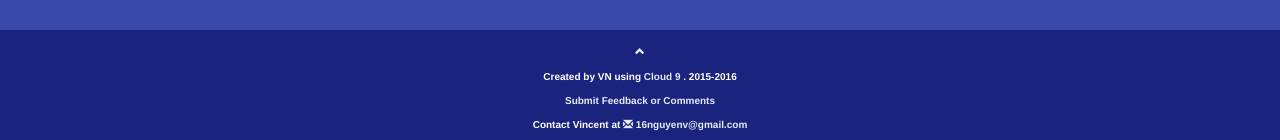
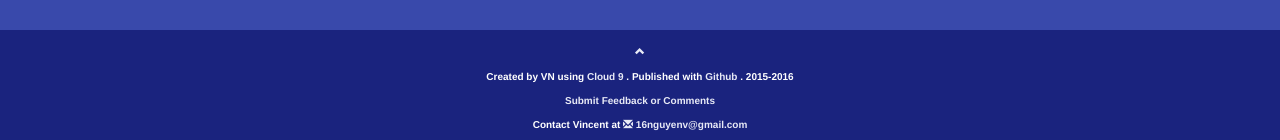
Before and after one commit to VnceGd/pixelart, a plain HTML site: page index.html in a window 1280 px wide. Shown: the part 3517-3657 px from the top of the page. Drawn offline with nearby package versions, Linux system fonts and the light colour scheme.

Commit message:
Update index.html

```diff
--- a/index.html
+++ b/index.html
@@ -311,7 +311,7 @@
     <!--FOOTER----------------------------------------------------------------->
     <div class="footer" id="footer">
       <p><a href="#jumbo" data-toggle="tooltip" title="Return to top"> <span class="glyphicon glyphicon-chevron-up"></span></a></p>
-      <p> Created by VN using <a target="_blank" href="https://c9.io"> Cloud 9 </a>. 2015-2016 </p>
+      <p> Created by VN using <a target="_blank" href="https://c9.io"> Cloud 9 </a>. Published with <a target="_blank" href="https://github.com"> Github </a>. 2015-2016 </p>
       <p> <a href="#" data-toggle="modal" data-target="#myModal"> Submit Feedback or Comments </a> </p>
       <p> Contact Vincent at <a href="mailto:16nguyenv@gmail.com?Subject="Website%20Feedback""> <span class="glyphicon glyphicon-envelope"></span> 16nguyenv@gmail.com </a> </p>
     </div>
```
